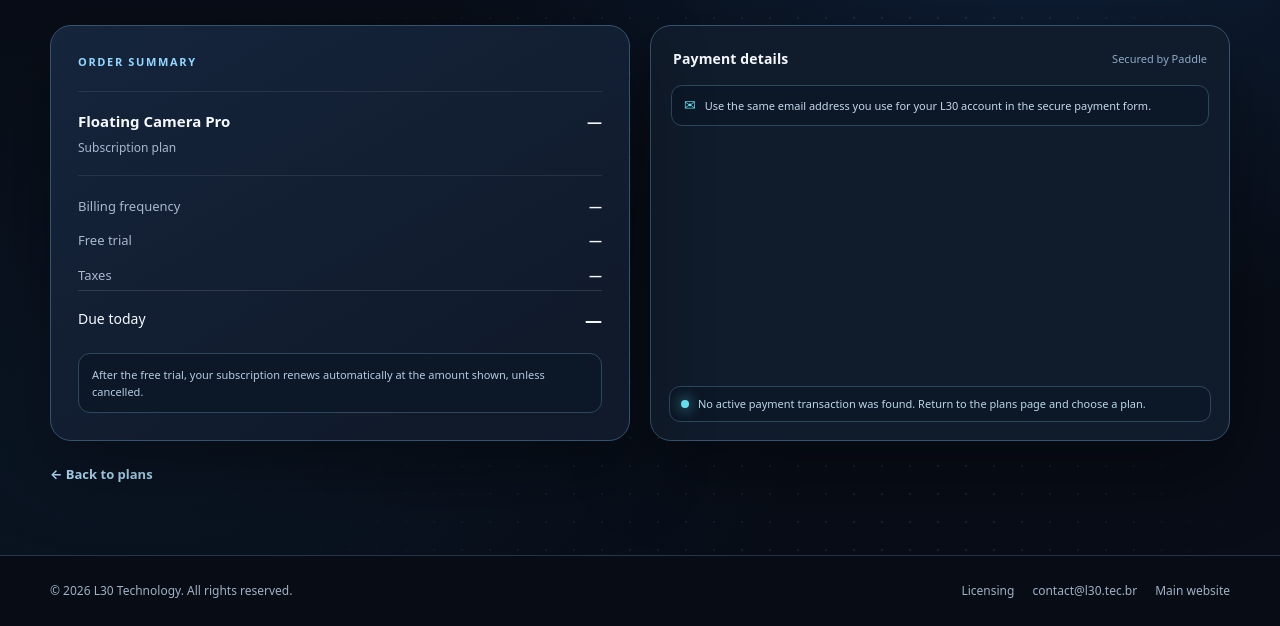
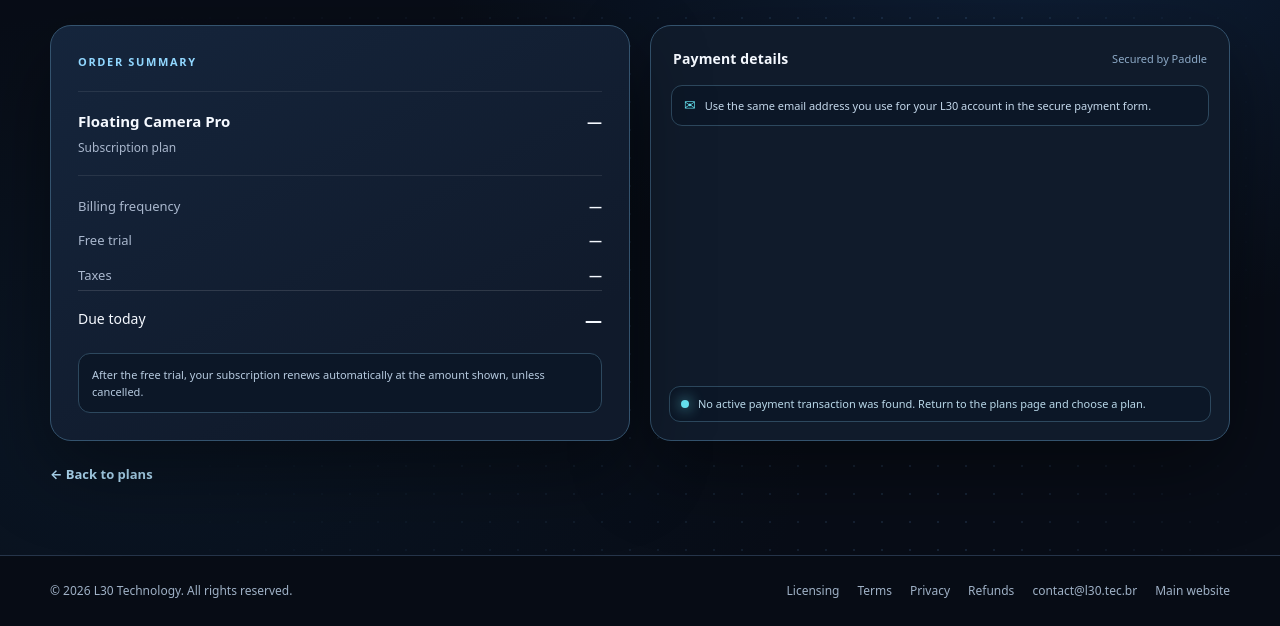
Before and after one commit to d3vleonardosilva/l30-technology, a plain HTML site: page floatingcamera/pay.html in a window 1280 px wide. Shown: the part 271-897 px from the top of the page. Drawn offline with Linux system fonts and the light colour scheme; a script that the page names is missing.

Commit message:
Add legal policy links to Paddle payment page

```diff
--- a/floatingcamera/pay.html
+++ b/floatingcamera/pay.html
@@ -194,6 +194,9 @@
       <small>© <span id="year">2026</span> L30 Technology. <span data-i18n="rights">All rights reserved.</span></small>
       <div class="footer-links">
         <a href="index.html#licensing" data-i18n="licensing">Licensing</a>
+        <a href="terms.html">Terms</a>
+        <a href="privacy.html">Privacy</a>
+        <a href="refund.html">Refunds</a>
         <a href="mailto:contact@l30.tec.br">contact@l30.tec.br</a>
         <a href="https://www.l30.tec.br" data-i18n="mainSite">Main website</a>
       </div>
```
